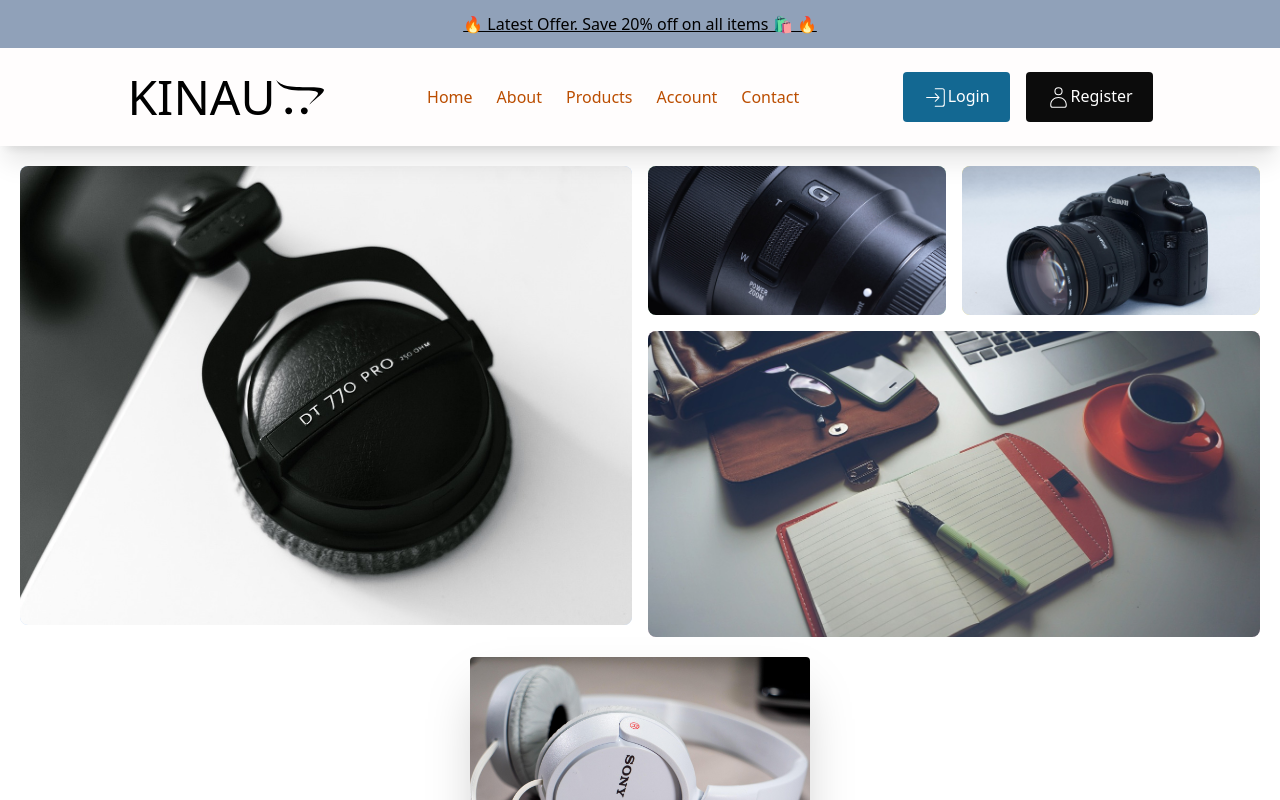
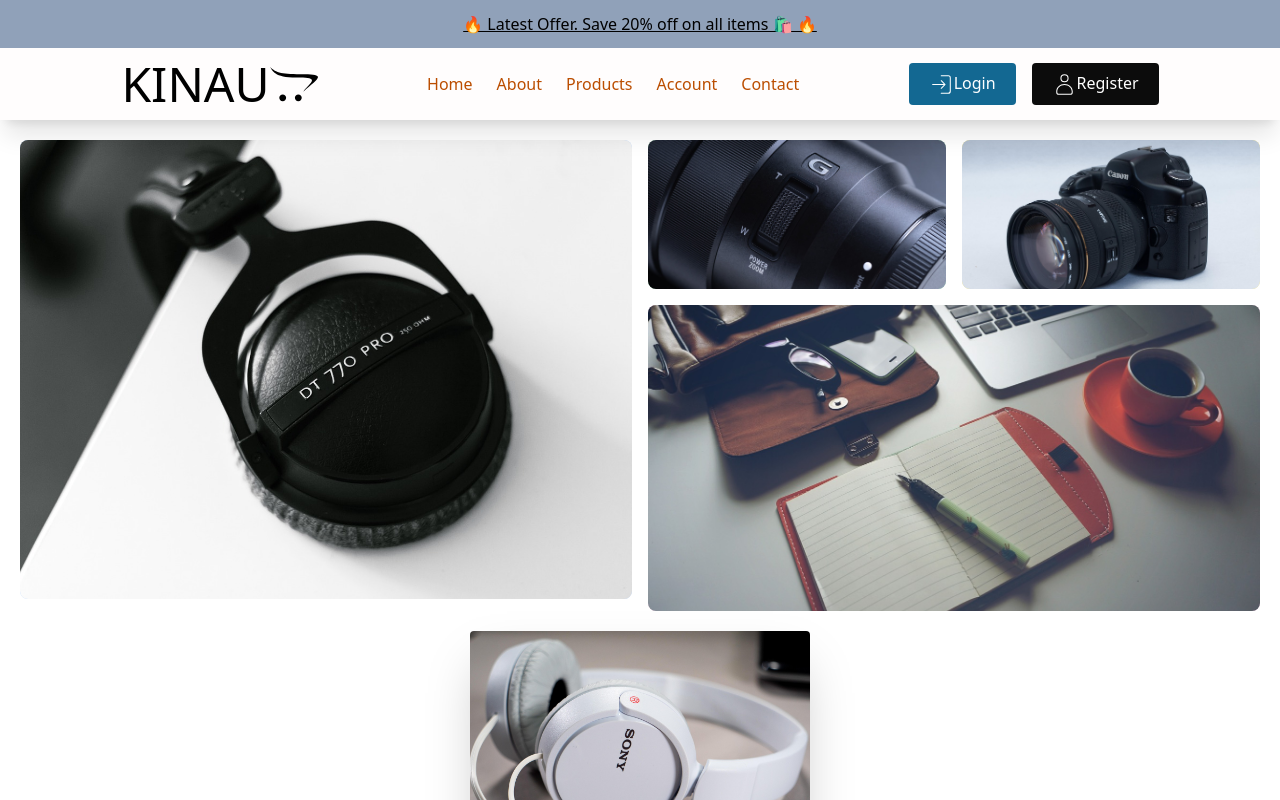
Before and after one commit to bhattabibek/kinau, a Next.js app: page / in a window 1280 px wide. Shown: the top 800 px of the page. Built offline with nearby package versions, Linux system fonts and the light colour scheme.

Commit message:
Navbar padding reduced

```diff
--- a/src/app/components/Header.jsx
+++ b/src/app/components/Header.jsx
@@ -8,7 +8,7 @@ const Header = () => {
   return (
     <>
 
-       <div className='flex justify-evenly p-6 items-center bg-[#fffdfd] shadow-xl flex-wrap sticky top-0 z-50'>
+       <div className='flex justify-evenly p-3 items-center bg-[#fffdfd] shadow-xl flex-wrap sticky top-0 z-50'>
         <h1 className='text-5xl inline-flex'>KINAU <FaOpencart /></h1>
         <div> <ul className='flex flex-row gap-6 text-amber-700'>
           <li>Home</li>
@@ -18,9 +18,9 @@ const Header = () => {
           <li>Contact</li>
         </ul></div>
        <div className='inline-flex gap-4 '>
-       <button className='bg-[#136892] text-white p-3 px-5 rounded-sm hover:bg-[#1e2021] cursor-pointer '><CiLogin className='inline-flex text-center' size={25} />Login</button>
+       <button className='bg-[#136892] text-white p-2 px-5 rounded-sm hover:bg-[#1e2021] cursor-pointer '><CiLogin className='inline-flex text-center' size={25} />Login</button>
 
-        <button className='bg-[#0c0c0c] text-white p-3 px-5 rounded-sm cursor-pointer'><CiUser className='inline-flex text-center ' size={25}/>Register</button>
+        <button className='bg-[#0c0c0c] text-white p-2 px-5 rounded-sm cursor-pointer'><CiUser className='inline-flex text-center ' size={25}/>Register</button>
        </div>
        </div>
 
```
